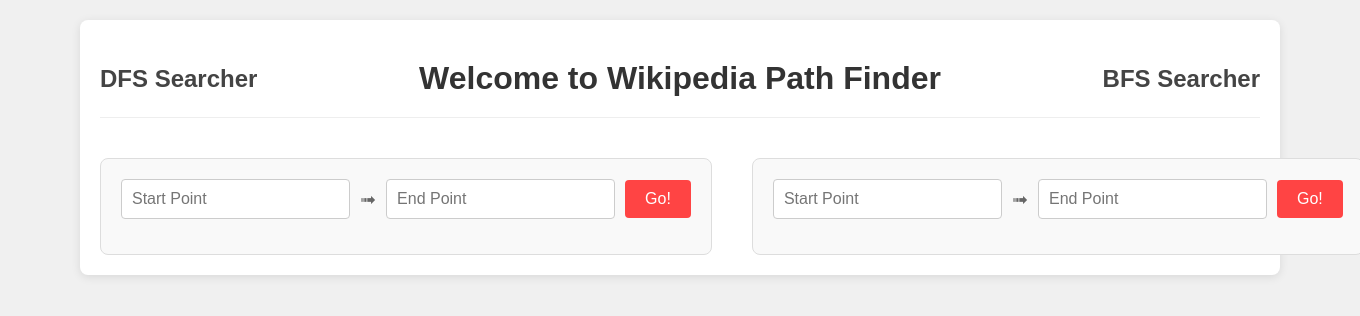
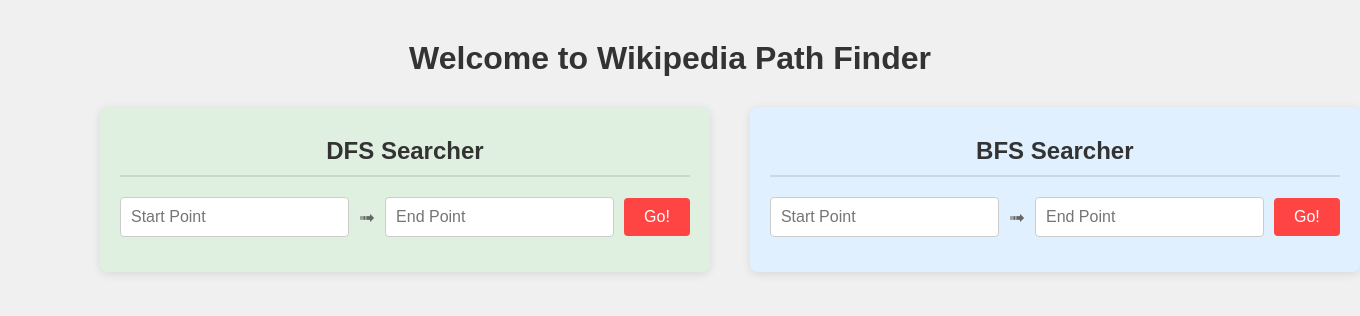
Before and after one commit to danggtifff/Wikipedia-Path-Searcher, a Flask app: page / in a window 1360 px wide. Shown: the top 316 px of the page. Run offline with Flask 3, Linux system fonts and the light colour scheme.

Commit message:
changed style slightly, added colors, light green and light blue

```diff
--- a/static/style.css
+++ b/static/style.css
@@ -14,40 +14,15 @@
 .main-container {
     max-width: 1200px;
     margin: 0 auto;
-    background-color: white;
     padding: 20px;
-    border-radius: 8px;
-    box-shadow: 0 2px 10px rgba(0, 0, 0, 0.1);
 }
 
-header {
-    display: flex;
-    justify-content: space-between;
-    align-items: center;
-    margin-bottom: 40px;
-    padding: 20px 0;
-    border-bottom: 1px solid #eee;
-}
-
-.header-left, .header-right {
-    font-size: 1.5em;
-    color: #444;
-    flex: 1;
-}
-
-.header-left {
-    text-align: left;
-}
-
-.header-right {
-    text-align: right;
-}
-
-.header-center {
+.main-title {
+    text-align: center;
+    color: #333;
+    margin-bottom: 30px;
     font-size: 2em;
-    color: #333;
-    flex: 2;
-    text-align: center;
+    padding-right: 20px;
 }
 
 .searchers-container {
@@ -58,10 +33,26 @@
 
 .search-box {
     flex: 1;
-    background-color: #f9f9f9;
     padding: 20px;
     border-radius: 8px;
-    border: 1px solid #ddd;
+    box-shadow: 0 2px 10px rgba(0, 0, 0, 0.1);
+}
+
+.dfs-box {
+    background-color: #e0f0e0;  /* Light green */
+}
+
+.bfs-box {
+    background-color: #e0f0ff;  /* Light blue */
+}
+
+.box-header {
+    font-size: 1.5em;
+    color: #333;
+    margin-bottom: 20px;
+    text-align: center;
+    padding: 10px;
+    border-bottom: 2px solid rgba(0, 0, 0, 0.1);
 }
 
 .input-group {
--- a/templates/index.html
+++ b/templates/index.html
@@ -8,15 +8,12 @@
 </head>
 <body>
     <div class="main-container">
-        <header>
-            <h2 class="header-left">DFS Searcher</h2>
-            <h1 class="header-center">Welcome to Wikipedia Path Finder</h1>
-            <h2 class="header-right">BFS Searcher</h2>
-        </header>
+        <h1 class="main-title">Welcome to Wikipedia Path Finder</h1>
 
         <div class="searchers-container">
-            <!-- DFS Searcher -->
-            <div class="search-box">
+            <!-- DFS Searcher Box -->
+            <div class="search-box dfs-box">
+                <h2 class="box-header">DFS Searcher</h2>
                 <form method="post">
                     <div class="input-group">
                         <input type="text" name="dfs_start" placeholder="Start Point" required>
@@ -30,8 +27,9 @@
                 </form>
             </div>
 
-            <!-- BFS Searcher -->
-            <div class="search-box">
+            <!-- BFS Searcher Box -->
+            <div class="search-box bfs-box">
+                <h2 class="box-header">BFS Searcher</h2>
                 <form method="post">
                     <div class="input-group">
                         <input type="text" name="bfs_start" placeholder="Start Point" required>
```
